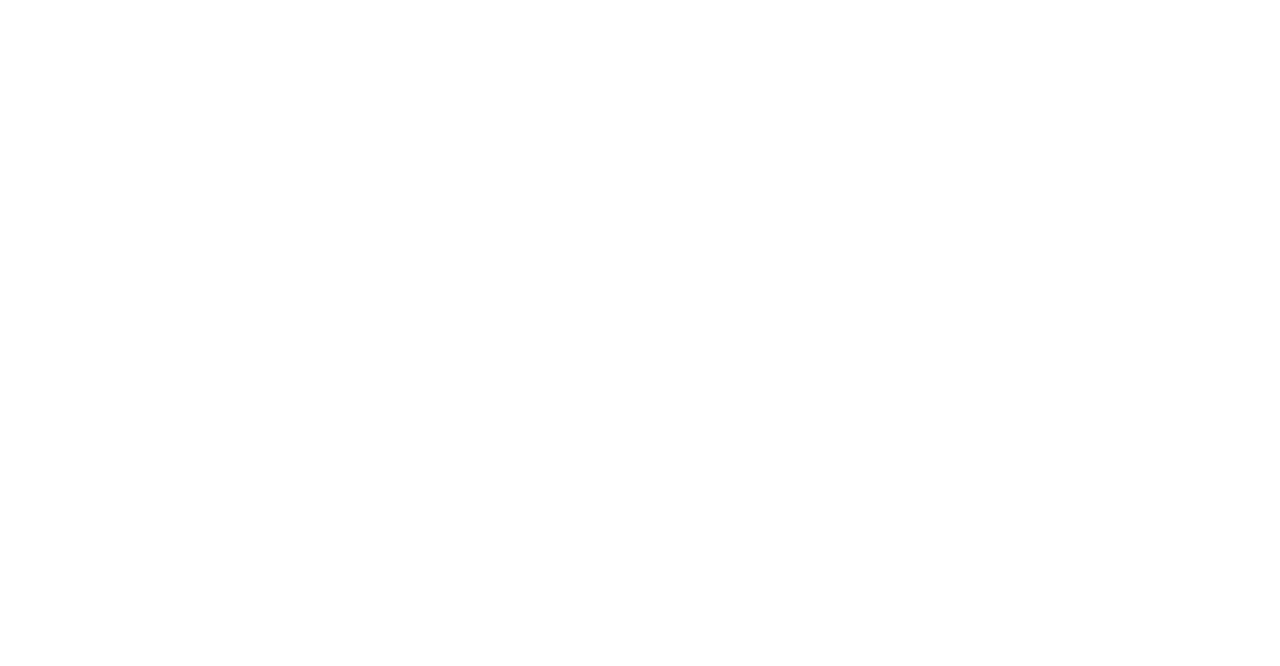
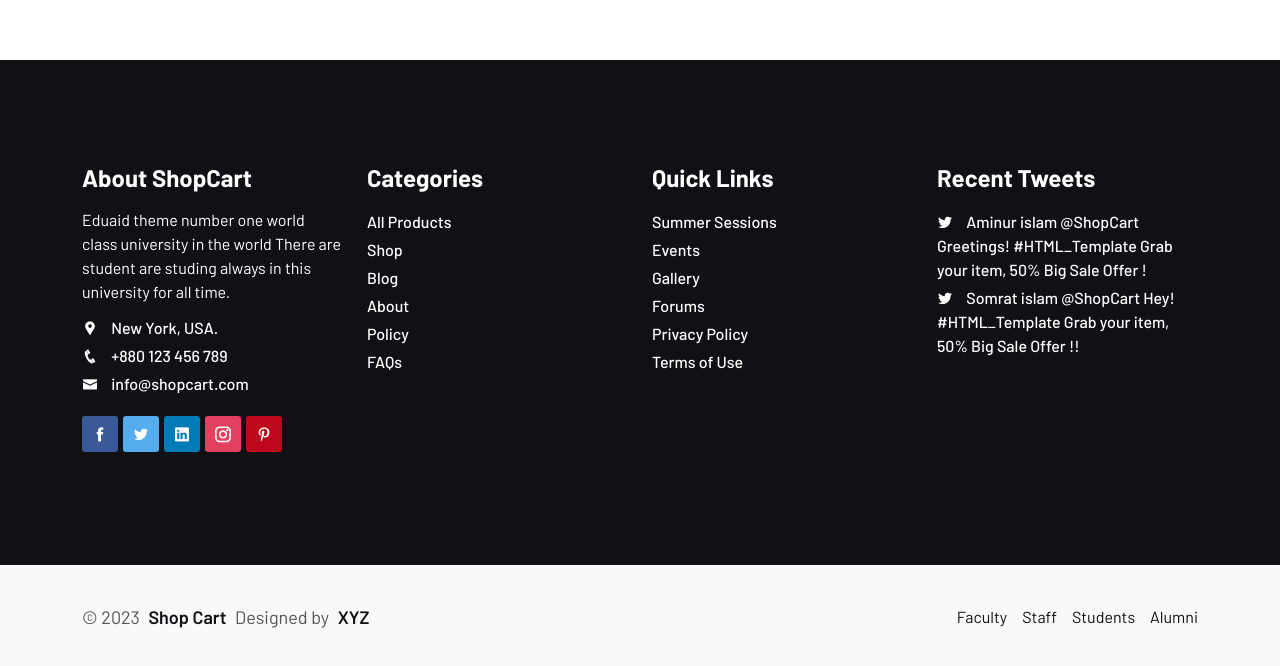
Before and after one commit to Muhammadyusuf5791/ShopCart, a React (Vite) app: page /shop in a window 1280 px wide. Before the commit this address had no page. Shown: the part 740-1406 px from the top of the page. Before the commit the page ends 800 px from the top, so only its background shows below. Built offline with nearby package versions, Linux system fonts and the light colour scheme.

Commit message:
newProject

```diff
--- a/src/App.jsx
+++ b/src/App.jsx
@@ -2,13 +2,17 @@
 import { Outlet } from 'react-router-dom'
 import './App.css'
 import NavItems from './components/NavItems'
+import Footer from './components/Footer'
 
 function App() {
 
   return (
     <>
       <NavItems/>
+      <div className='min-vh-100'>
       <Outlet/>
+      </div>
+      <Footer/>
     </>
   )
 }
--- /dev/null
+++ b/src/Shop/Shop.jsx
@@ -0,0 +1,11 @@
+import React from 'react'
+
+const Shop = () => {
+  return (
+    <div>
+
+    </div>
+  )
+}
+
+export default Shop
--- a/src/components/Footer.jsx
+++ b/src/components/Footer.jsx
@@ -1,11 +1,176 @@
-import React from 'react'
+import React from 'react';
+import { Link } from 'react-router-dom'; // Link komponentini import qilish
+
+const title = "About ShopCart";
+const desc = "Eduaid theme number one world class university in the world There are student are studing always in this university for all time.";
+const ItemTitle = "Categories";
+const quickTitle = "Quick Links";
+const tweetTitle = "Recent Tweets";
+
+const addressList = [
+  { iconName: 'icofont-google-map', text: ' New York, USA.' },
+  { iconName: 'icofont-phone', text: ' +880 123 456 789' },
+  { iconName: 'icofont-envelope', text: ' info@shopcart.com' },
+];
+
+const socialList = [
+  { iconName: 'icofont-facebook', siteLink: '#', className: 'facebook' },
+  { iconName: 'icofont-twitter', siteLink: '#', className: 'twitter' },
+  { iconName: 'icofont-linkedin', siteLink: '#', className: 'linkedin' },
+  { iconName: 'icofont-instagram', siteLink: '#', className: 'instagram' },
+  { iconName: 'icofont-pinterest', siteLink: '#', className: 'pinterest' },
+];
+
+const ItemList = [
+  { text: 'All Products', link: '/shop' },
+  { text: 'Shop', link: '/shop' },
+  { text: 'Blog', link: '/blog' },
+  { text: 'About', link: '/about' },
+  { text: 'Policy', link: '#' },
+  { text: 'FAQs', link: '/about' },
+];
+
+const quickList = [
+  { text: 'Summer Sessions', link: '#' },
+  { text: 'Events', link: '#' },
+  { text: 'Gallery', link: '#' },
+  { text: 'Forums', link: '#' },
+  { text: 'Privacy Policy', link: '#' },
+  { text: 'Terms of Use', link: '#' },
+];
+
+const tweetList = [
+  { iconName: 'icofont-twitter', desc: 'Aminur islam @ShopCart Greetings! #HTML_Template Grab your item, 50% Big Sale Offer !' },
+  { iconName: 'icofont-twitter', desc: 'Somrat islam @ShopCart Hey! #HTML_Template Grab your item, 50% Big Sale Offer !!' },
+];
+
+const footerbottomList = [
+  { text: 'Faculty', link: '#' },
+  { text: 'Staff', link: '#' },
+  { text: 'Students', link: '#' },
+  { text: 'Alumni', link: '#' },
+];
 
 const Footer = () => {
   return (
-    <div>
+    <footer className='style-2'>
+      <div className='footer-top dark-view padding-tb'>
+        <div className='container'>
+          <div className="row g-4 row-cols-xl-4 row-cols-sm-2 row-cols-1 justify-content-center">
+            <div className="col">
+              <div className="footer-item our-address">
+                <div className="footer-inner">
+                  <div className="footer-content">
+                    <div className="title">
+                      <h4>{title}</h4>
+                    </div>
+                    <div className="content">
+                      <p>{desc}</p>
+                      <ul className='lab-ul office-address'>
+                        {addressList.map((val, i) => (
+                          <li key={i}>
+                            <i className={val.iconName}></i> {val.text}
+                          </li>
+                        ))}
+                      </ul>
+                      <ul className='lab-ul social-icons'>
+                        {socialList.map((val, i) => (
+                          <li key={i}>
+                            <a href={val.siteLink} className={val.className}>
+                              <i className={val.iconName}></i>
+                            </a>
+                          </li>
+                        ))}
+                      </ul>
+                    </div>
+                  </div>
+                </div>
+              </div>
+            </div>
 
-    </div>
-  )
-}
+            <div className="col">
+              <div className="footer-item our-address">
+                <div className="footer-inner">
+                  <div className="footer-content">
+                    <div className="title">
+                      <h4>{ItemTitle}</h4>
+                    </div>
+                    <div className="content">
+                      <ul className='lab-ul office-address'>
+                        {ItemList.map((val, i) => (
+                          <li key={i}>
+                            <a href={val.link}>{val.text}</a>
+                          </li>
+                        ))}
+                      </ul>
+                    </div>
+                  </div>
+                </div>
+              </div>
+            </div>
 
-export default Footer
+            <div className="col">
+              <div className="footer-item our-address">
+                <div className="footer-inner">
+                  <div className="footer-content">
+                    <div className="title">
+                      <h4>{quickTitle}</h4>
+                    </div>
+                    <div className="content">
+                      <ul className='lab-ul office-address'>
+                        {quickList.map((val, i) => (
+                          <li key={i}>
+                            <a href={val.link}>{val.text}</a>
+                          </li>
+                        ))}
+                      </ul>
+                    </div>
+                  </div>
+                </div>
+              </div>
+            </div>
+
+            <div className="col">
+              <div className="footer-item our-address">
+                <div className="footer-inner">
+                  <div className="footer-content">
+                    <div className="title">
+                      <h4>{tweetTitle}</h4>
+                    </div>
+                    <div className="content">
+                      <ul className='lab-ul office-address'>
+                        {tweetList.map((val, i) => (
+                          <li key={i}>
+                            <i className={val.iconName}></i> {val.desc}
+                          </li>
+                        ))}
+                      </ul>
+                    </div>
+                  </div>
+                </div>
+              </div>
+            </div>
+          </div>
+        </div>
+      </div>
+
+      {/* footer bottom */}
+      <div className="footer-bottom">
+        <div className="container">
+          <div className="section-wrapper">
+            <p>&copy; 2023 <Link to="/">Shop Cart</Link> Designed by <a href="/" target='_blank'>XYZ</a></p>
+            <div className="footer-bottom-list">
+                {
+                    footerbottomList.map((val,i) => (
+                        <a href="#" key={i}>{val.text}</a>
+                    ))
+                }
+            </div>
+          </div>
+        </div>
+      </div>
+    </footer>
+  );
+};
+
+export default Footer;
--- a/src/main.jsx
+++ b/src/main.jsx
@@ -20,6 +20,7 @@
 } from "react-router-dom";
 import Home from './home/Home.jsx';
 import Blog from './blog/Blog.jsx';
+import Shop from './Shop/Shop.jsx';
 
 const router = createBrowserRouter([
   {
@@ -33,6 +34,10 @@
       {
         path: "/blog",
         element: <Blog />,
+      },
+      {
+        path: "/shop",
+        element: <Shop/>
       }
     ]
   }
```
